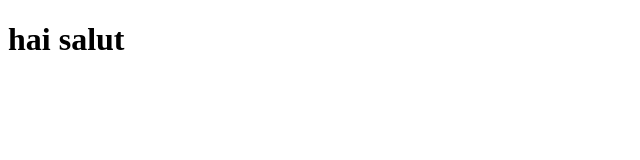
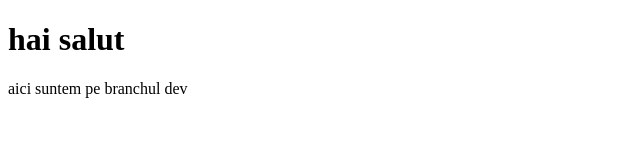
Before and after one commit to raducuskillbrain/cv, a plain HTML site: page index.html in a window 1280 px wide. Shown: the whole page, without its empty margins (0-640 px from the left). Drawn offline with Linux system fonts and the light colour scheme.

Commit message:
am modificat in dev

```diff
--- a/index.html
+++ b/index.html
@@ -7,5 +7,6 @@
 </head>
 <body>
     <h1>hai salut</h1>
+    <div>aici suntem pe branchul dev</div>
 </body>
 </html>
```
